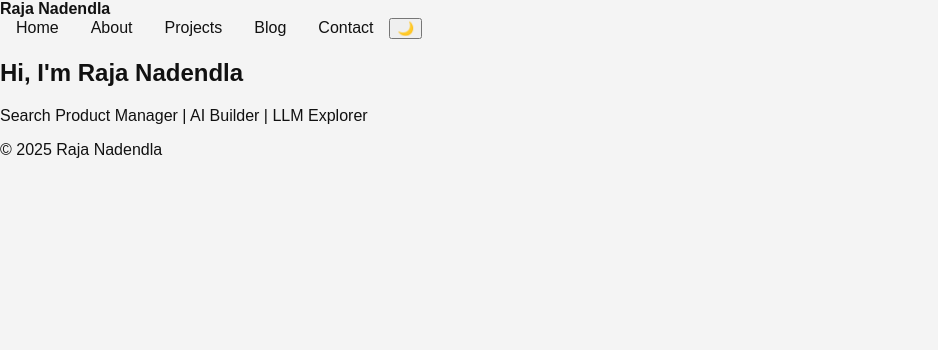
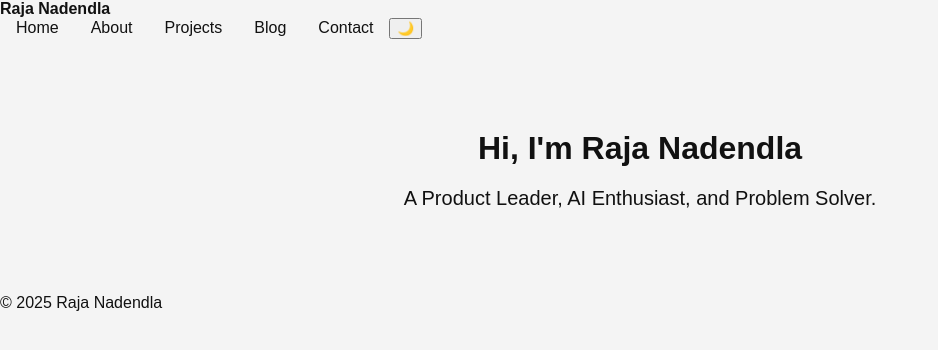
Before and after one commit to RajaNadendla/Portfolio, a Next.js app: page / in a window 1280 px wide. Shown: the top 350 px of the page, without its empty margins (0-938 px from the left). Built offline with nearby package versions, Linux system fonts and the light colour scheme.

Commit message:
Update Hero.js

```diff
--- a/components/Hero.js
+++ b/components/Hero.js
@@ -1,8 +1,8 @@
 export default function Hero() {
   return (
-    <section className="py-16 text-center">
-      <h1 className="text-4xl font-bold mb-4">Hi, I'm Raja Nadendla</h1>
-      <p className="text-xl">Search Product Manager | AI Builder | LLM Explorer</p>
+    <section style={{ padding: '4rem', textAlign: 'center' }}>
+      <h1 style={{ fontSize: '2rem', marginBottom: '1rem' }}>Hi, I'm Raja Nadendla</h1>
+      <p style={{ fontSize: '1.25rem' }}>A Product Leader, AI Enthusiast, and Problem Solver.</p>
     </section>
   );
 }
```
